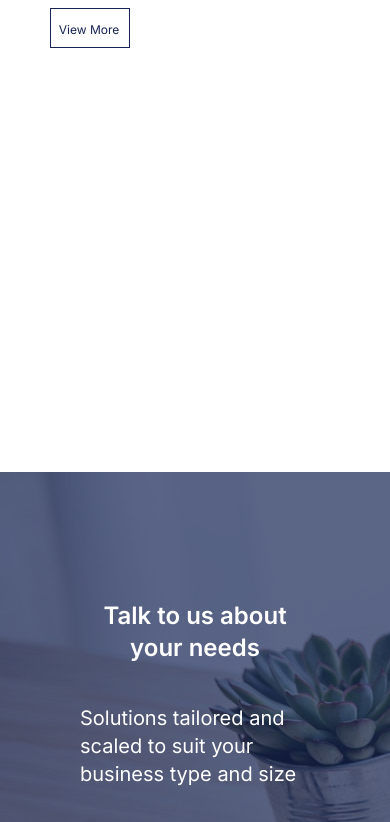
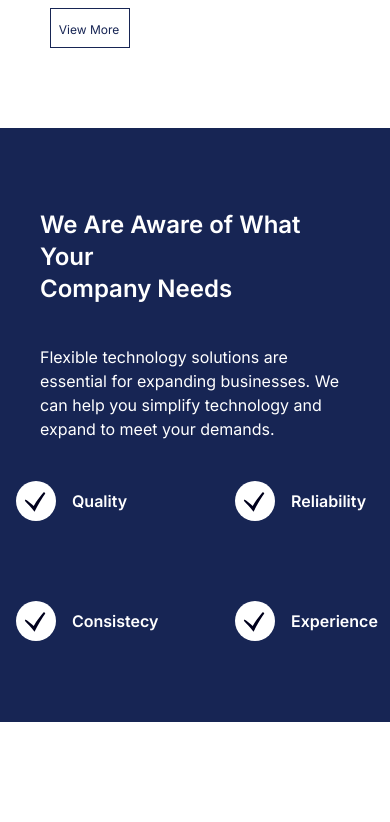
Before and after one commit to TinaTech-Developers/tinasoftnexus, a Next.js app: page / in a window 390 px wide. Shown: the part 4940-5762 px from the top of the page. Built offline with nearby package versions, Linux system fonts and the light colour scheme.

Commit message:
responsiveness check on clients needs image

```diff
--- a/src/app/page.js
+++ b/src/app/page.js
@@ -14,7 +14,7 @@ export default function Home() {
       <Hero />
       <Services />
       <About />
-      {/* <ClientNeeds /> */}
+      <ClientNeeds />
       <Partners />
       <Promotion />
       <Testimonials />
```
